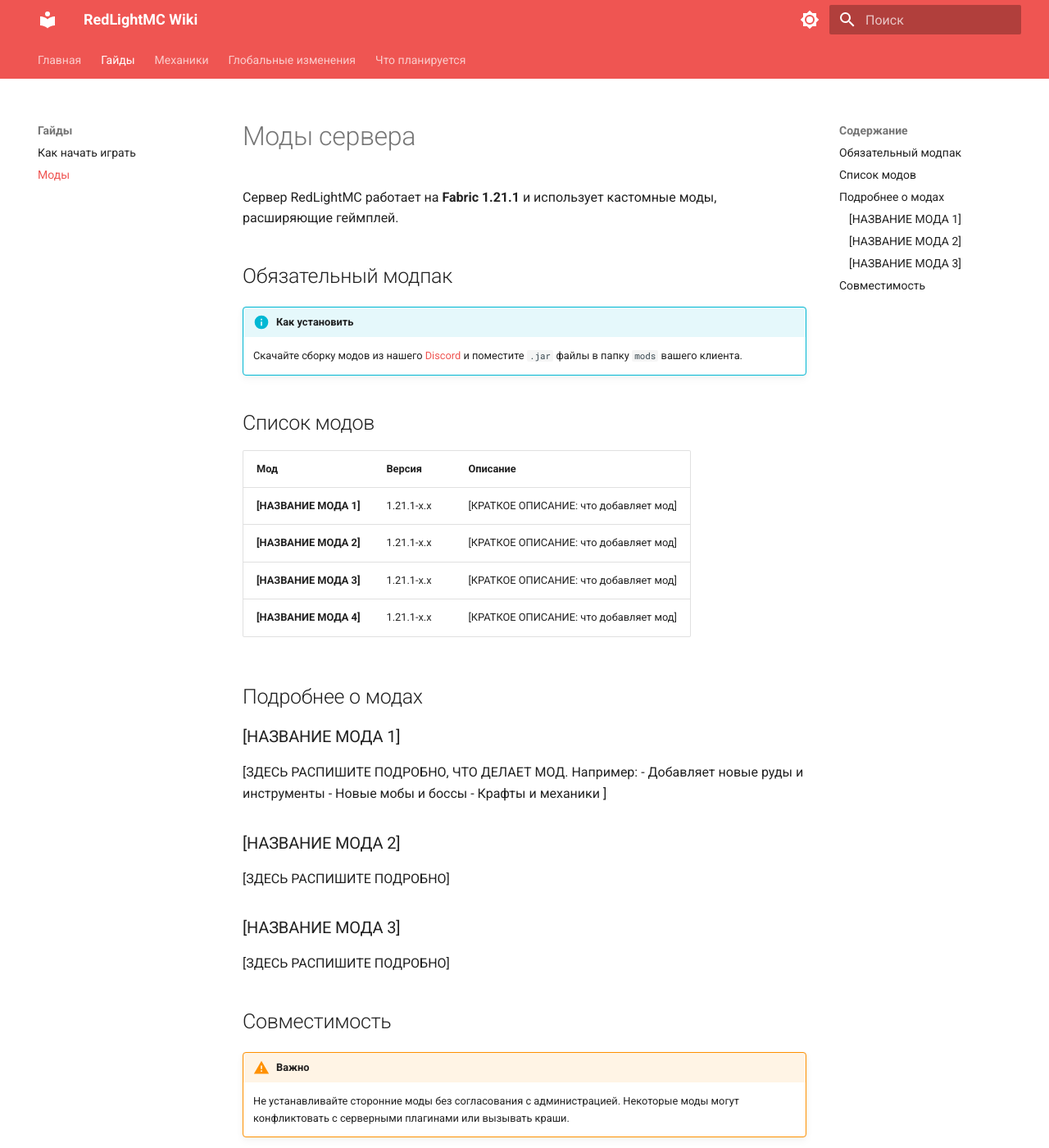
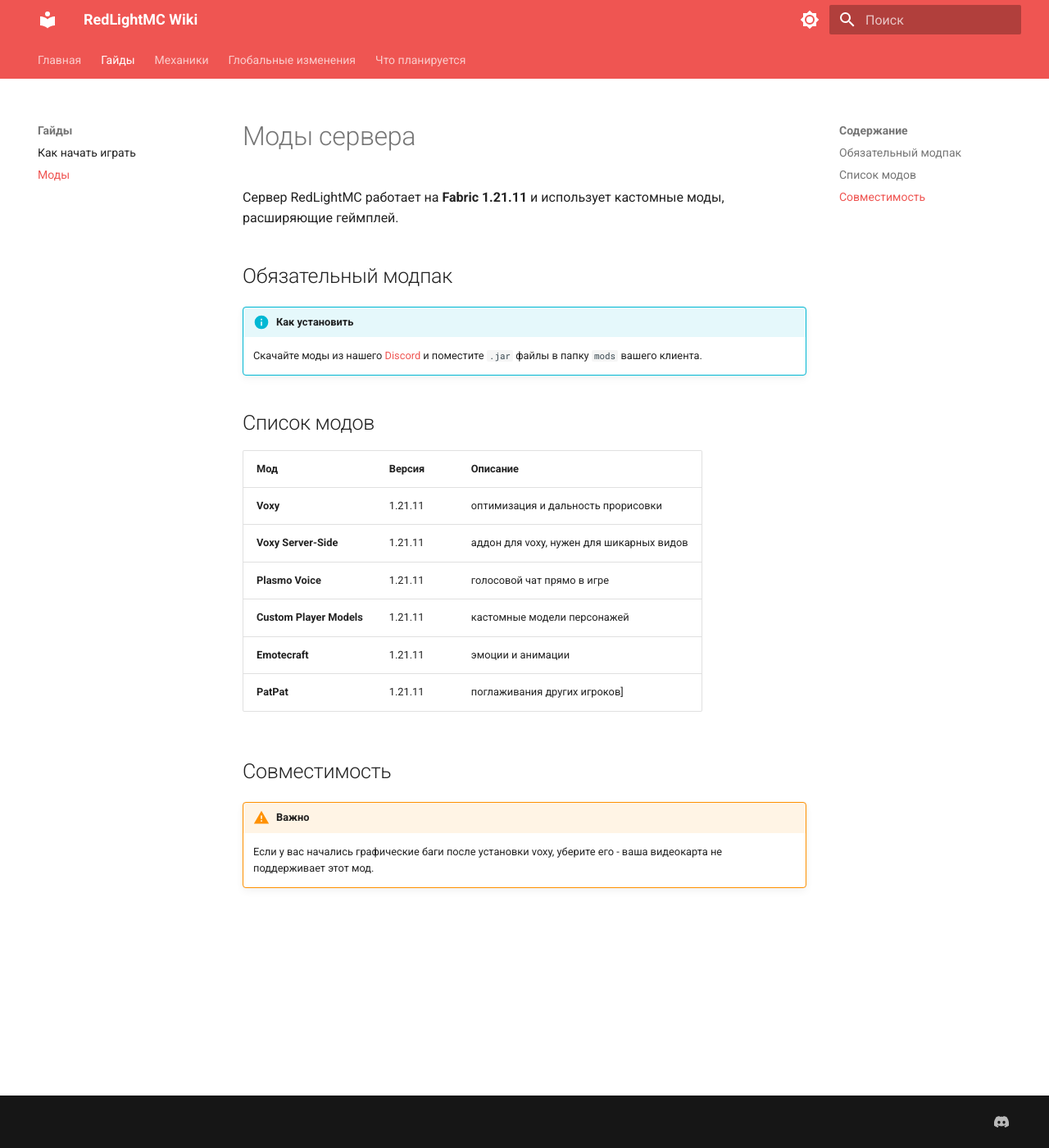
Before and after one commit to pluginfixs-a11y/redlight-wiki, an MkDocs documentation site: the page built from docs/guides/mods.md, in a window 1280 px wide and 1400 px high. Shown: the whole window at 82% size. Built offline with MkDocs 1.6.1 and Material for MkDocs 9.7.7, drawn with Linux system fonts in a browser that asks for light colours.

Commit message:
Update mods.md

```diff
--- a/docs/guides/mods.md
+++ b/docs/guides/mods.md
@@ -9,26 +9,27 @@
   - Ссылку на скачивание модпака
 ═══════════════════════════════════════════════════════════════ -->
 
-Сервер RedLightMC работает на **Fabric 1.21.1** и использует кастомные моды, расширяющие геймплей.
+Сервер RedLightMC работает на **Fabric 1.21.11** и использует кастомные моды, расширяющие геймплей.
 
 ## Обязательный модпак
 
 !!! info "Как установить"
-    Скачайте сборку модов из нашего [Discord](https://discord.gg/ВАША_ССЫЛКА) и поместите `.jar` файлы в папку `mods` вашего клиента.
+    Скачайте моды из нашего [Discord](https://discord.gg/Krrnkv3Zxz) и поместите `.jar` файлы в папку `mods` вашего клиента.
 
 ## Список модов
 
 | Мод | Версия | Описание |
 |-----|--------|----------|
-| **[НАЗВАНИЕ МОДА 1]** | 1.21.1-x.x | [КРАТКОЕ ОПИСАНИЕ: что добавляет мод] |
-| **[НАЗВАНИЕ МОДА 2]** | 1.21.1-x.x | [КРАТКОЕ ОПИСАНИЕ: что добавляет мод] |
-| **[НАЗВАНИЕ МОДА 3]** | 1.21.1-x.x | [КРАТКОЕ ОПИСАНИЕ: что добавляет мод] |
-| **[НАЗВАНИЕ МОДА 4]** | 1.21.1-x.x | [КРАТКОЕ ОПИСАНИЕ: что добавляет мод] |
-
+| **Voxy** | 1.21.11 | оптимизация и дальность прорисовки |
+| **Voxy Server-Side** | 1.21.11 | аддон для voxy, нужен для шикарных видов |
+| **Plasmo Voice** | 1.21.11 | голосовой чат прямо в игре |
+| **Custom Player Models** | 1.21.11 | кастомные модели персонажей |
+| **Emotecraft** | 1.21.11 | эмоции и анимации |
+| **PatPat** | 1.21.11 | поглаживания других игроков] |
 <!-- Чтобы добавить мод, скопируйте строку ниже и вставьте в таблицу:
 | **[НАЗВАНИЕ]** | 1.21.1-x.x | [ОПИСАНИЕ] |
 -->
-
+<!--
 ## Подробнее о модах
 
 ### [НАЗВАНИЕ МОДА 1]
@@ -46,8 +47,8 @@
 ### [НАЗВАНИЕ МОДА 3]
 
 [ЗДЕСЬ РАСПИШИТЕ ПОДРОБНО]
-
+-->
 ## Совместимость
 
 !!! warning "Важно"
-    Не устанавливайте сторонние моды без согласования с администрацией. Некоторые моды могут конфликтовать с серверными плагинами или вызывать краши.
+    Если у вас начались графические баги после установки voxy, уберите его - ваша видеокарта не поддерживает этот мод.
```
